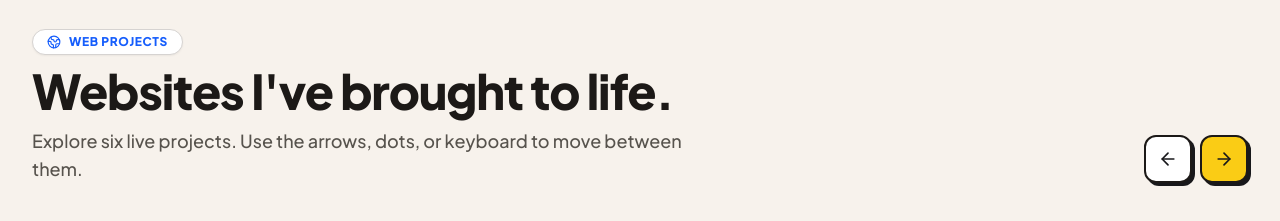
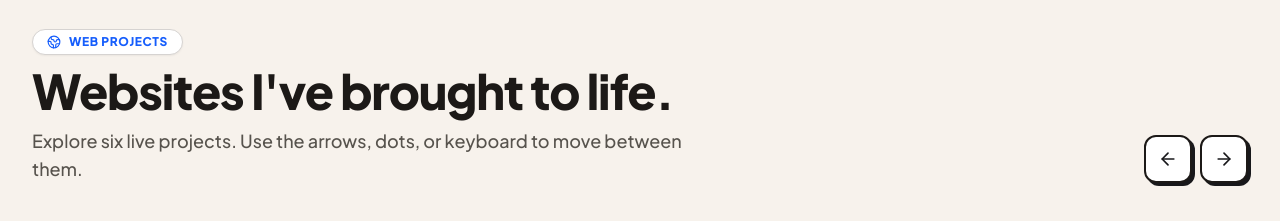
Before and after one commit to BLUE3BLACK2/Putufolio, a Next.js app: page / in a window 1280 px wide. Shown: the part 4300-4521 px from the top of the page. Built offline with nearby package versions, Linux system fonts and the light colour scheme.

Commit message:
style(projects): samakan interaksi tombol navigasi

```diff
--- a/src/components/FeaturedProject.tsx
+++ b/src/components/FeaturedProject.tsx
@@ -43,6 +43,8 @@ const WEB_PROJECTS = [
   },
 ] as const;
 
+const PROJECT_NAV_BUTTON_STYLE = 'w-12 h-12 rounded-xl bg-white border-2 border-stone-900 grid place-items-center shadow-[3px_3px_0px_#18181B] hover:bg-[#FACC15] active:bg-[#FACC15] active:translate-y-0.5 active:shadow-none transition-all cursor-pointer';
+
 export function FeaturedProject() {
   const [activeIndex, setActiveIndex] = useState(0);
   const project = WEB_PROJECTS[activeIndex];
@@ -82,10 +84,10 @@ export function FeaturedProject() {
             </p>
           </div>
           <div className="flex items-center gap-2 shrink-0">
-            <button type="button" onClick={showPrevious} className="w-12 h-12 rounded-xl bg-white border-2 border-stone-900 grid place-items-center shadow-[3px_3px_0px_#18181B] hover:bg-stone-100 active:translate-y-0.5 active:shadow-none transition-all cursor-pointer" aria-label="Previous project">
+            <button type="button" onClick={showPrevious} className={PROJECT_NAV_BUTTON_STYLE} aria-label="Previous project">
               <ArrowLeft className="w-5 h-5" />
             </button>
-            <button type="button" onClick={showNext} className="w-12 h-12 rounded-xl bg-[#FACC15] border-2 border-stone-900 grid place-items-center shadow-[3px_3px_0px_#18181B] hover:bg-[#FBBF24] active:translate-y-0.5 active:shadow-none transition-all cursor-pointer" aria-label="Next project">
+            <button type="button" onClick={showNext} className={PROJECT_NAV_BUTTON_STYLE} aria-label="Next project">
               <ArrowRight className="w-5 h-5" />
             </button>
           </div>
```
